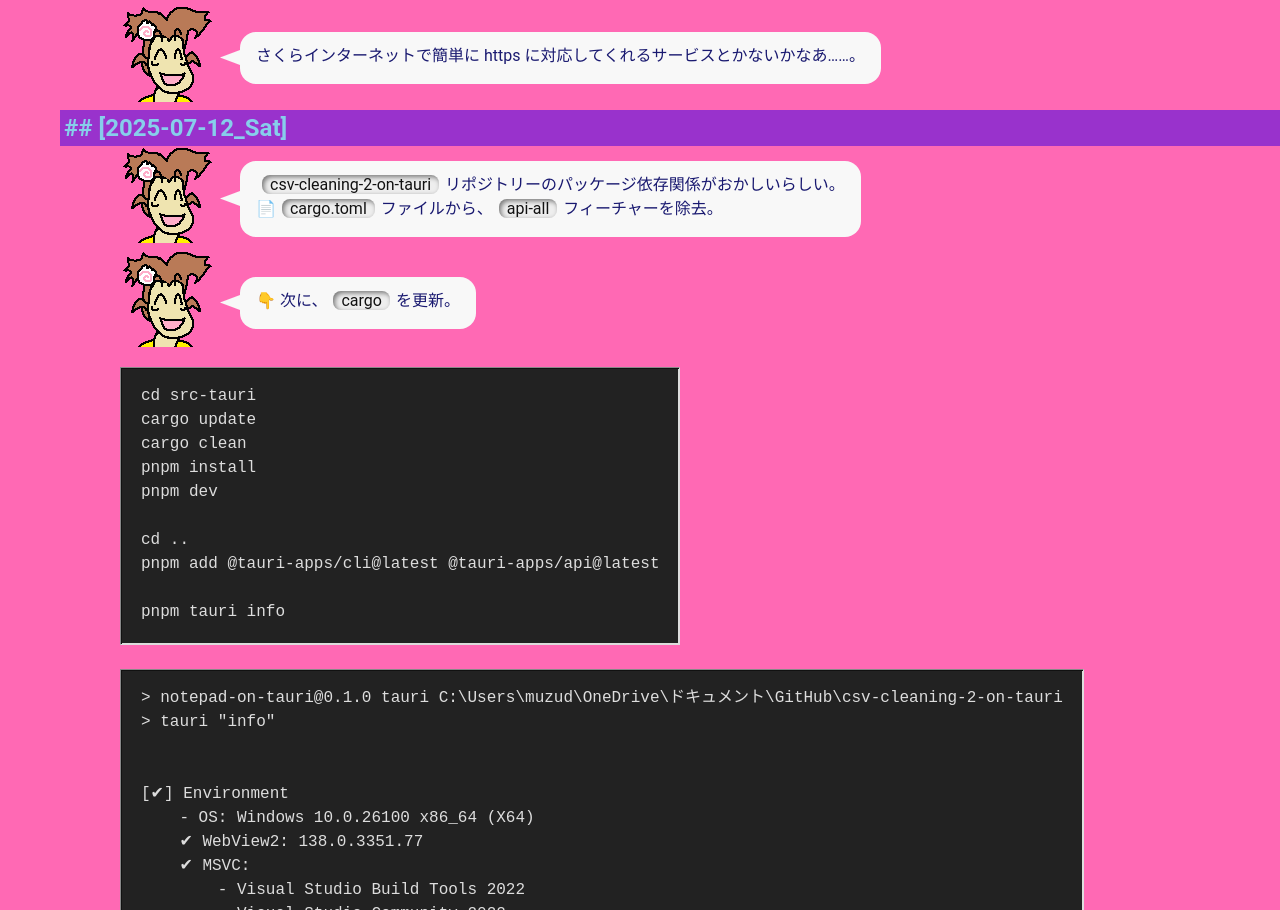
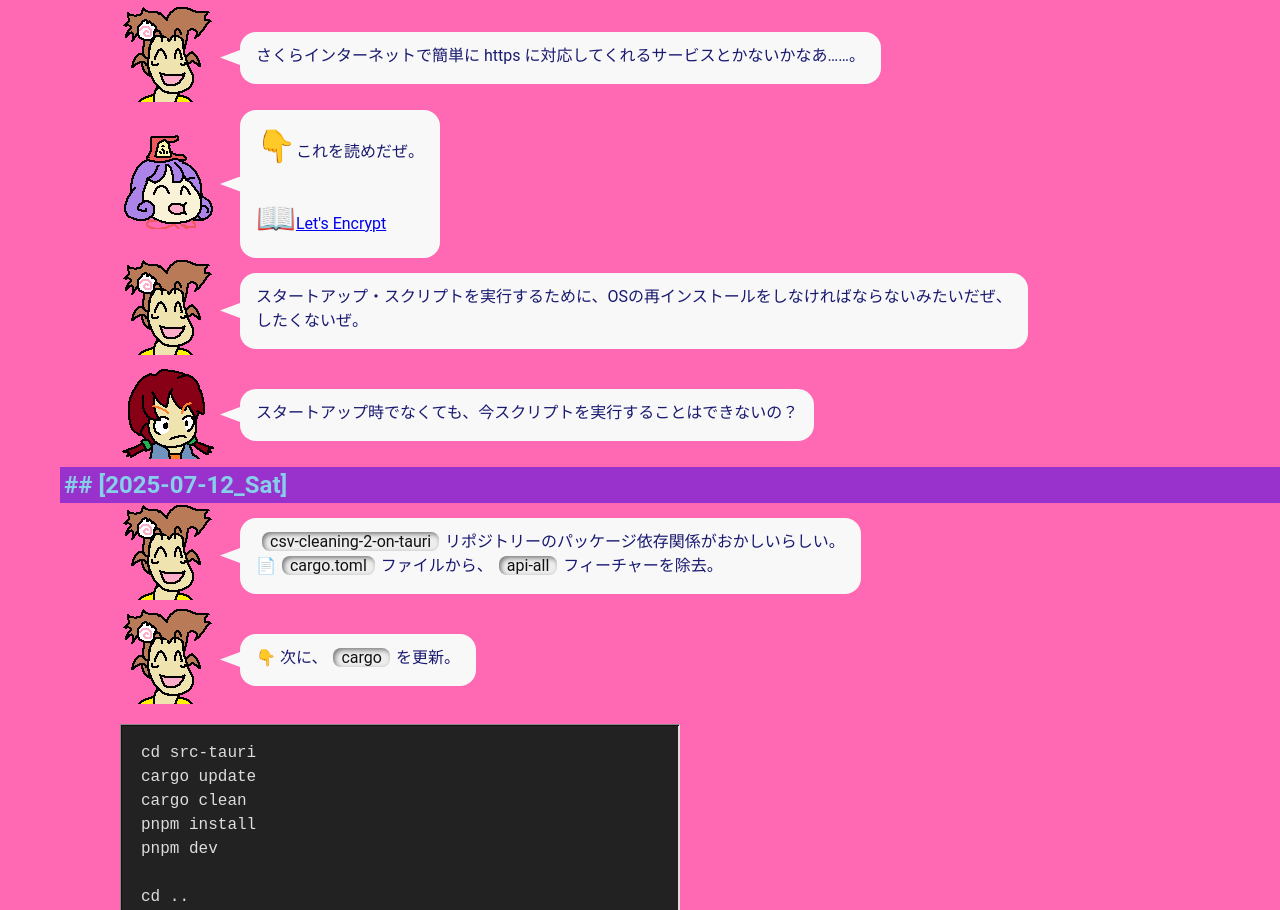
Before and after one commit to muzudho/Warabenture-2025, a Nuxt app: page / in a window 1280 px wide. Shown: the part 5452-6362 px from the top of the page. Built offline with nearby package versions, Linux system fonts and the light colour scheme.

Commit message:
ジャーナル追加。

```diff
--- a/pages/index.vue
+++ b/pages/index.vue
@@ -269,6 +269,36 @@ pnpm install</pre>
             <div class="baloon-tail"></div>
             <div class="baloon">
                 さくらインターネットで簡単に https に対応してくれるサービスとかないかなあ……。
+            </div>
+        </div>
+        <div class="talk">
+            <div class="face-container">
+                <img src="@/assets/img/202506__character__01--2013-kifuwarabe-o1o1o0.png" />
+            </div>
+            <div class="baloon-tail"></div>
+            <div class="baloon">
+                <span class="font-x2">👇</span>これを読めだぜ。<br/>
+                <br/>
+                <span class="font-x2">📖</span><a target="_blank" href="https://manual.sakura.ad.jp/vps/startupscript/letsencrypt.html">Let's Encrypt</a>
+            </div>
+        </div>
+        <div class="talk">
+            <div class="face-container">
+                <img src="@/assets/img/202506__character__01--1951-kifuwarabeNoOton-o1o2o0.png" />
+            </div>
+            <div class="baloon-tail"></div>
+            <div class="baloon">
+                スタートアップ・スクリプトを実行するために、OSの再インストールをしなければならないみたいだぜ、<br/>
+                したくないぜ。
+            </div>
+        </div>
+        <div class="talk">
+            <div class="face-container">
+                <img src="@/assets/img/202506__character__01--2025-hiyoko-o1o1o0.png" />
+            </div>
+            <div class="baloon-tail"></div>
+            <div class="baloon">
+                スタートアップ時でなくても、今スクリプトを実行することはできないの？
             </div>
         </div>
     </div>
```
